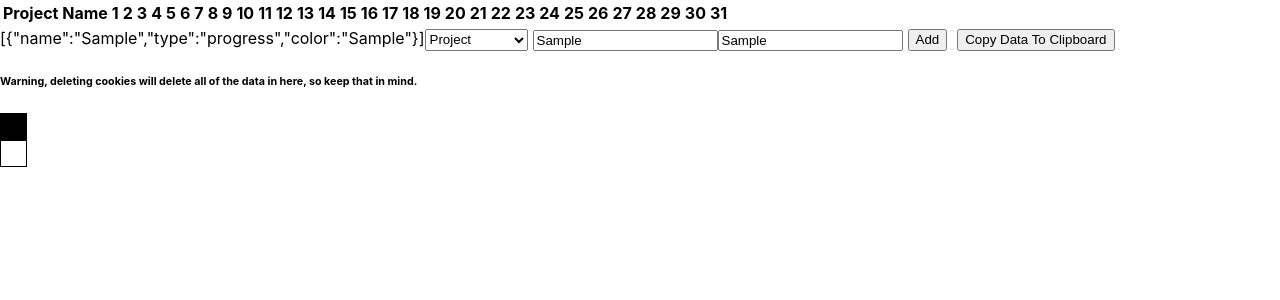
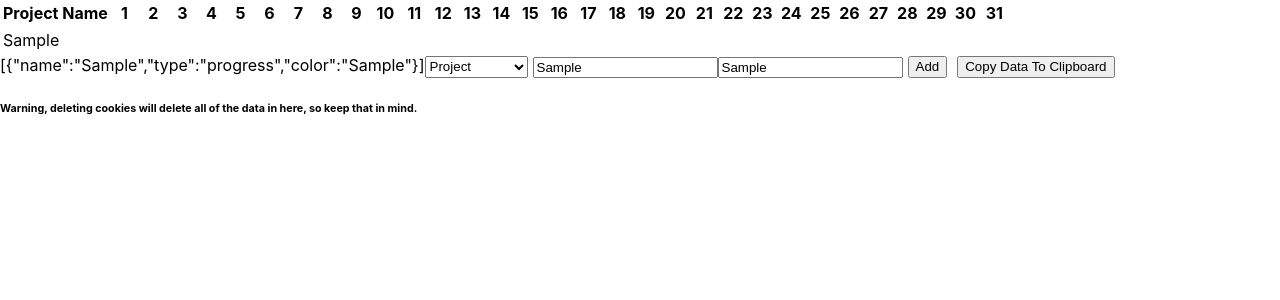
Before and after one commit to vycdev/ProjectTracker, a React (Create React App) app: page / in a window 1280 px wide. Both pictures are taken after typing "Sample", "Sample" into the empty fields and a click on the button "Add". Shown: the top 300 px of the page. Built offline with nearby package versions, Linux system fonts and the light colour scheme.

Commit message:
showing projects

```diff
--- a/src/App.tsx
+++ b/src/App.tsx
@@ -14,6 +14,10 @@ type OneDayProgress = {
     endDate?: number;
     color?: string;
 };
+
+// 3 hours 20 minutes
+// Add names to vacationss
+// ADD a way to delete projects and vacations
 
 const daysInMonth = (month: number, year: number) => {
     return new Date(year, month, 0).getDate();
@@ -33,7 +37,9 @@ const TableHeader = (props: HeaderProps) => {
 
     return <tr>{columns}</tr>;
 };
-const Square = (props: { active: boolean; color: string }) => {
+const Square = (
+    props: AddProjectProps & { active: boolean; color: string }
+) => {
     return (
         <div
             className={`square_${props.active ? "active" : "inactive"}`}
@@ -45,17 +51,52 @@ const Square = (props: { active: boolean; color: string }) => {
     );
 };
 
-const TableBody = (props: HeaderProps) => {
-    // split array in multiple arrays of projects with the same name as well as the empty periods
-    const [rows, setRows] = useState<JSX.Element[][]>([]);
+const TableBody = (props: HeaderProps & AddProjectProps) => {
+    const [rows, setRows] = useState<JSX.Element[]>([<tr></tr>]);
 
     useEffect(() => {
-        let row = [];
-    });
+        const projectNames = new Map();
+        const vacations = [];
 
-    return <tr></tr>;
+        for (let progress of props.data) {
+            if (progress.type === "progress" && progress.name) {
+                if (!projectNames.has(progress.name))
+                    projectNames.set(progress.name, progress.color);
+            } else {
+                vacations.push([progress.startDate, progress.endDate]);
+            }
+        }
+        let rowees: JSX.Element[][] = [];
+        let rowIndex = 0;
+
+        projectNames.forEach((value, key) => {
+            let row = [<td key={key}>{key}</td>];
+            for (let i = 1; i <= props.noOfDays; i++) {
+                row.push(
+                    <td key={`${key}${rowIndex}${i}`}>
+                        <Square
+                            active={false}
+                            color={value}
+                            parentCallback={props.parentCallback}
+                        ></Square>
+                    </td>
+                );
+            }
+            rowees[rowIndex] = row;
+
+            rowIndex++;
+        });
+
+        setRows(rowees.map((i, ind) => <tr key={ind + "rowee"}>{i}</tr>));
+
+        console.log(projectNames);
+        console.log(vacations);
+        console.log("rowees", rowees);
+    }, [props.data, props.noOfDays, props.parentCallback]);
+
+    return <>{rows} </>;
 };
-const Table = (props: HeaderProps) => {
+const Table = (props: HeaderProps & AddProjectProps) => {
     return (
         <>
             <table>
@@ -69,6 +110,7 @@ const Table = (props: HeaderProps) => {
                     <TableBody
                         data={props.data}
                         noOfDays={props.noOfDays}
+                        parentCallback={props.parentCallback}
                     ></TableBody>
                 </tbody>
             </table>
@@ -81,6 +123,8 @@ type AddProjectProps = {
     parentCallback: (data: OneDayProgress[]) => void;
 };
 
+const randomColor = () => Math.floor(Math.random() * 16777215).toString(16);
+
 const AddProject = (props: AddProjectProps) => {
     const [projectName, setProjectName] = useState<string>("");
     const [projectColor, setProjectColor] = useState<string>("");
@@ -92,8 +136,6 @@ const AddProject = (props: AddProjectProps) => {
         "success"
     );
 
-    useEffect(() => {}, []);
-
     const addProject = () => {
         const data = JSON.parse(
             window.localStorage.getItem("data") || ""
@@ -104,6 +146,13 @@ const AddProject = (props: AddProjectProps) => {
             if (!projectName) {
                 setInfoMessageType("error");
                 setInfoMessage("Project name cannot be empty.");
+                return;
+            }
+            if (projectName.length > 25) {
+                setInfoMessageType("error");
+                setInfoMessage(
+                    "Project name cannot be more than 25 characters long."
+                );
                 return;
             }
             for (let i of data) {
@@ -145,42 +194,16 @@ const AddProject = (props: AddProjectProps) => {
             }
         }
         if (projectType === "progress") {
-            var randomColor = Math.floor(Math.random() * 16777215).toString(16);
-            if (!projectColor) {
-                setProjectColor(randomColor);
-            }
-
-            window.localStorage.setItem(
-                "data",
-                JSON.stringify([
-                    ...data,
-                    {
-                        name: projectName,
-                        type: projectType,
-                        color: projectColor ? projectColor : randomColor,
-                    },
-                ])
-            );
+            setProjectColor(randomColor());
             props.parentCallback([
                 ...data,
                 {
                     name: projectName,
                     type: projectType,
-                    color: projectColor ? projectColor : randomColor,
+                    color: projectColor ? projectColor : randomColor(),
                 },
             ]);
         } else {
-            window.localStorage.setItem(
-                "data",
-                JSON.stringify([
-                    ...data,
-                    {
-                        type: projectType,
-                        startDate: new Date(vacationStart).getTime(),
-                        endDate: new Date(vacationEnd).getTime(),
-                    },
-                ])
-            );
             props.parentCallback([
                 ...data,
                 {
@@ -298,7 +321,11 @@ const App = () => {
 
     return (
         <div className="App">
-            <Table noOfDays={31} data={data}></Table>
+            <Table
+                noOfDays={31}
+                data={data}
+                parentCallback={updateData}
+            ></Table>
             <div className="PageHeader">
                 <AddProject parentCallback={updateData}></AddProject>
                 <CopyDataToClipboard></CopyDataToClipboard>
@@ -307,8 +334,6 @@ const App = () => {
                 Warning, deleting cookies will delete all of the data in here,
                 so keep that in mind.
             </h6>
-            <Square active={true} color="000"></Square>
-            <Square active={false} color="000"></Square>
         </div>
     );
 };
```
